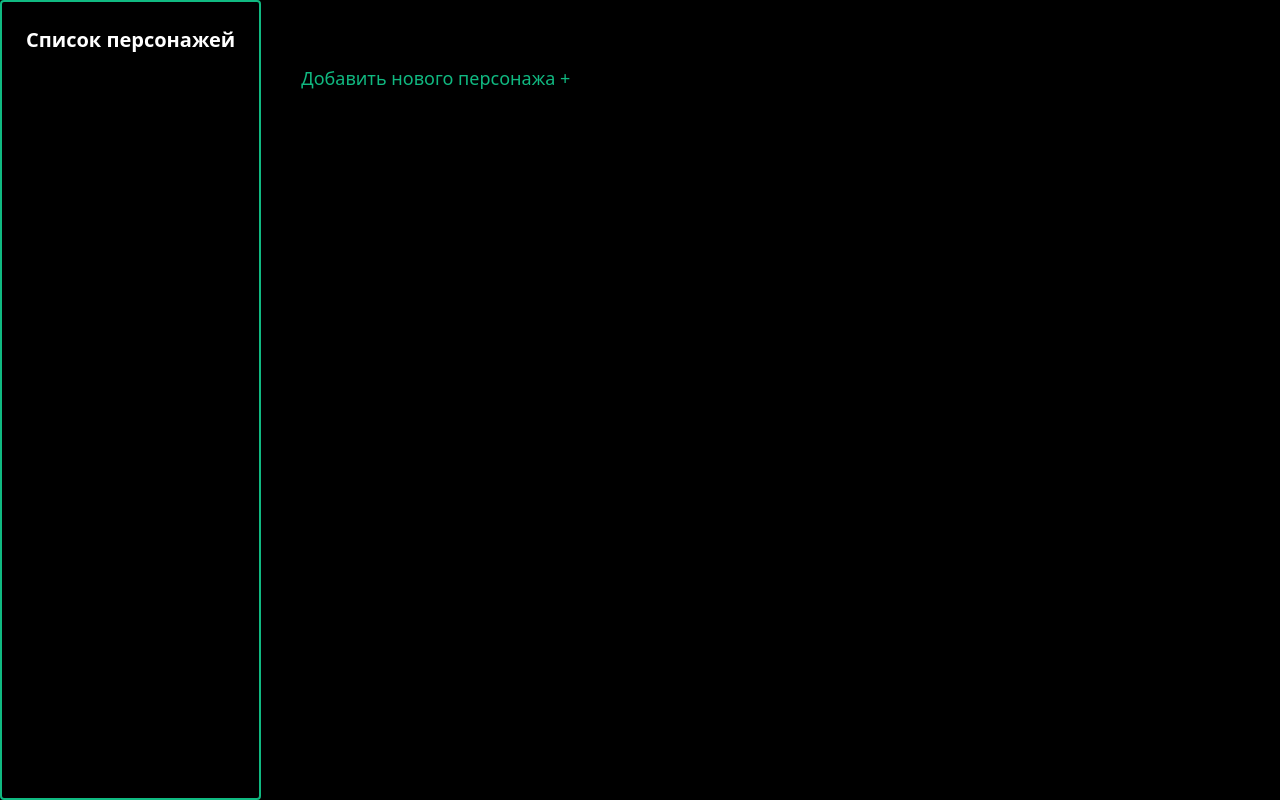
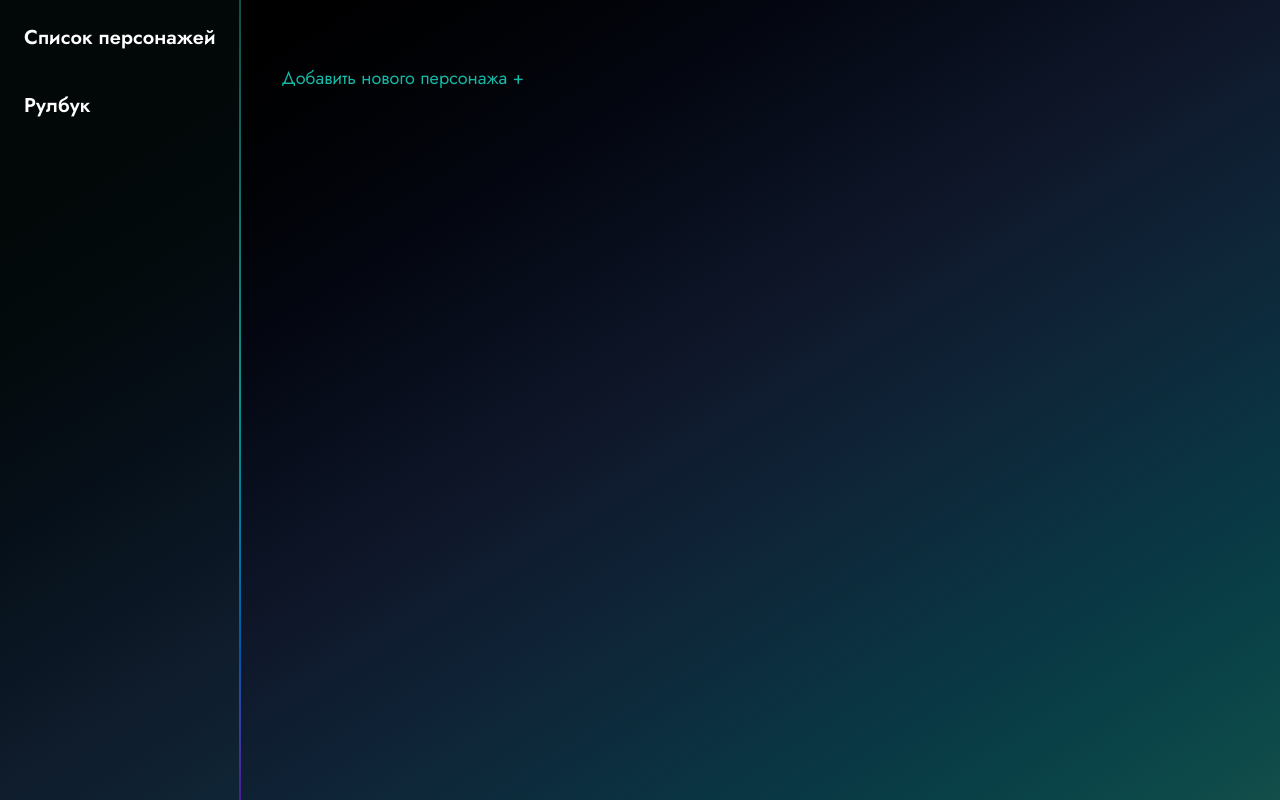
Before and after one commit to SillyPendejo/AlrenSoul, a React (Vite) app: page /character-list in a window 1280 px wide. Built offline with nearby package versions, Linux system fonts and the light colour scheme.

Commit message:
style fixes

```diff
--- a/index.html
+++ b/index.html
@@ -4,7 +4,8 @@
     <meta charset="UTF-8" />
     <link rel="icon" type="image/svg+xml" href="/vite.svg" />
     <meta name="viewport" content="width=device-width, initial-scale=1.0" />
-    <title>Vite + React + TS</title>
+    <title>Altren Soul</title>
+    <link rel="preconnect" href="https://fonts.googleapis.com"><link rel="preconnect" href="https://fonts.gstatic.com" crossorigin><link href="https://fonts.googleapis.com/css2?family=Jost:ital,wght@0,100;0,200;0,300;0,400;0,500;0,600;0,700;0,800;0,900;1,100;1,200;1,300;1,400;1,500;1,600;1,700;1,800;1,900&display=swap" rel="stylesheet">
   </head>
   <body>
     <div id="root"></div>
--- a/src/App.tsx
+++ b/src/App.tsx
@@ -7,9 +7,9 @@ import { default as Navigation } from './components/Navigation'
 const App = () => {
   return (
     <BrowserRouter>
-      <div className={'flex flex-1 w-100vw bg-black'}>
+      <div className={'flex flex-1 w-100vw bg-middleworld'}>
         <Navigation />
-        <main className={'w-80wv flex flex-1  bg-black'}>
+        <main className={'w-80wv flex flex-1'}>
           <MainRouter />
         </main>
       </div>
--- a/src/components/Navigation.tsx
+++ b/src/components/Navigation.tsx
@@ -12,16 +12,28 @@ const navigation = [
 
 const Navigation = () => {
   return (
-    <div className={'p-6 flex flex-col h-screen border-2 border-emerald-500 rounded gap-10 text-xl bg-black'}>
+    <>
+      <div className={'p-6 flex flex-col h-screen bg-teal-900 bg-opacity-10 gap-10 text-xl '}>
         {navigation.map(item => {
           const { name, path } = item
           return (
             <Link key={path} className={'no-underline hover:(scale)'} to={path} title={name}>
-            <p className={'text-white font-bold'}>{name}</p>
+              <p className={'text-white font-semibold'}>{name}</p>
             </Link>
           )
         })}
+        <a
+          className={'no-underline hover:(scale)'}
+          href={'https://docs.google.com/document/d/1vkRXUlUhQfK_n9pQ8-XV-Uf3BXWyCKDN'}
+          title={'Рулбук'}
+          target="_blank"
+          rel="noopener noreferrer"
+        >
+          <p className={'text-white font-semibold'}>Рулбук</p>
+        </a>
       </div>
+      <div className={'w-0.5 h-screen bg-gradient-to-t from-violet-900 via-teal-600 to-teal-900'}></div>
+    </>
   )
 }
 
--- a/src/pages/characters/list/components/AddNewCharacter.tsx
+++ b/src/pages/characters/list/components/AddNewCharacter.tsx
@@ -14,7 +14,7 @@ const ListAddNewCharacter: React.FC<IListAddNewCharacterProps> = props => {
     onAddCharacter()
   }
   return (
-    <div className={'w-100 text-lg text-emerald-500 cursor-pointer hover:(scale)'} onClick={handleClick}>
+    <div className={'w-100 text-lg text-teal-500 cursor-pointer hover:(scale)'} onClick={handleClick}>
       Добавить нового персонажа +
     </div>
   )
--- a/src/pages/characters/list/index.tsx
+++ b/src/pages/characters/list/index.tsx
@@ -15,7 +15,7 @@ const CharactersListPage: React.FC<ICharactersListPageProps> = () => {
   const navigate = useNavigate()
 
   return (
-    <Page className={'pt-3 pl-10'}>
+    <Page className={'pt-3 pl-10 h-screen overflow-y-scroll'}>
       <div className={'w-full mt-5 flex text-lg flex-col gap-10 text-white mb-8'}>
         {characters.map(char => {
           const { id, name } = char
--- a/windi.config.ts
+++ b/windi.config.ts
@@ -1,9 +1,11 @@
 import { defineConfig } from 'vite-plugin-windicss'
 import shortcuts from './windi.shortcuts'
 
-
 export default defineConfig({
   theme: {
+    fontFamily: {
+      sans: ['Jost']
+    }
   },
   shortcuts
 })
--- a/windi.shortcuts.ts
+++ b/windi.shortcuts.ts
@@ -2,5 +2,6 @@ import { Shortcut } from 'windicss/types/interfaces'
 
 export default {
   container: 'w-full mx-auto p-6',
-  scale: 'transform transition-transform scale-103 disabled:scale-100',
+  'bg-middleworld': 'bg-gradient-to-br from-black  via-slate-900 to-teal-900',
+  scale: 'transform transition-transform scale-103 disabled:scale-100'
 } as { [p: string]: Shortcut } | undefined
```
Lines whose indentation alone changed are shown as unchanged.
